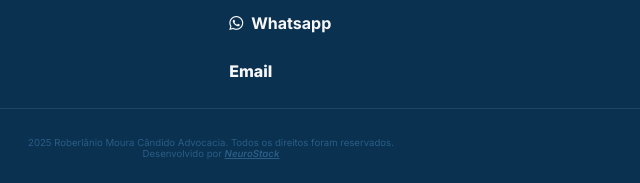
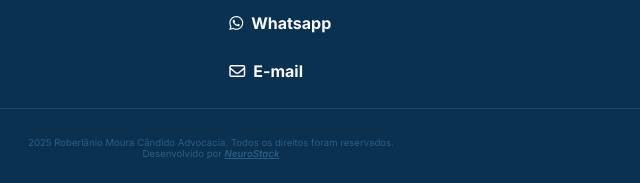
Before and after one commit to NeuroStack-Tech/lp_roberlanio, a plain HTML site: page index.html in a window 1280 px wide. Shown: the part 5637-5820 px from the top of the page, 429-1069 px from the left. Drawn offline with Linux system fonts and the light colour scheme.

Commit message:
adicionando ícone de e-mail no footer

```diff
--- a/index.html
+++ b/index.html
@@ -577,7 +577,7 @@
       <ul class="contatos grid">
         <li class="title">Contato Rápido</li>
         <li class="whatsapp"><a href="#"><i class="fa-brands fa-whatsapp"></i>Whatsapp</a></li>
-        <li>Email</li>
+        <li><a href="#"><i class="fa-regular fa-envelope"></i>E-mail</a></li>
       </ul>
       <ul class="socialLinks grid">
         <li class="title">Siga-me</li>
```
